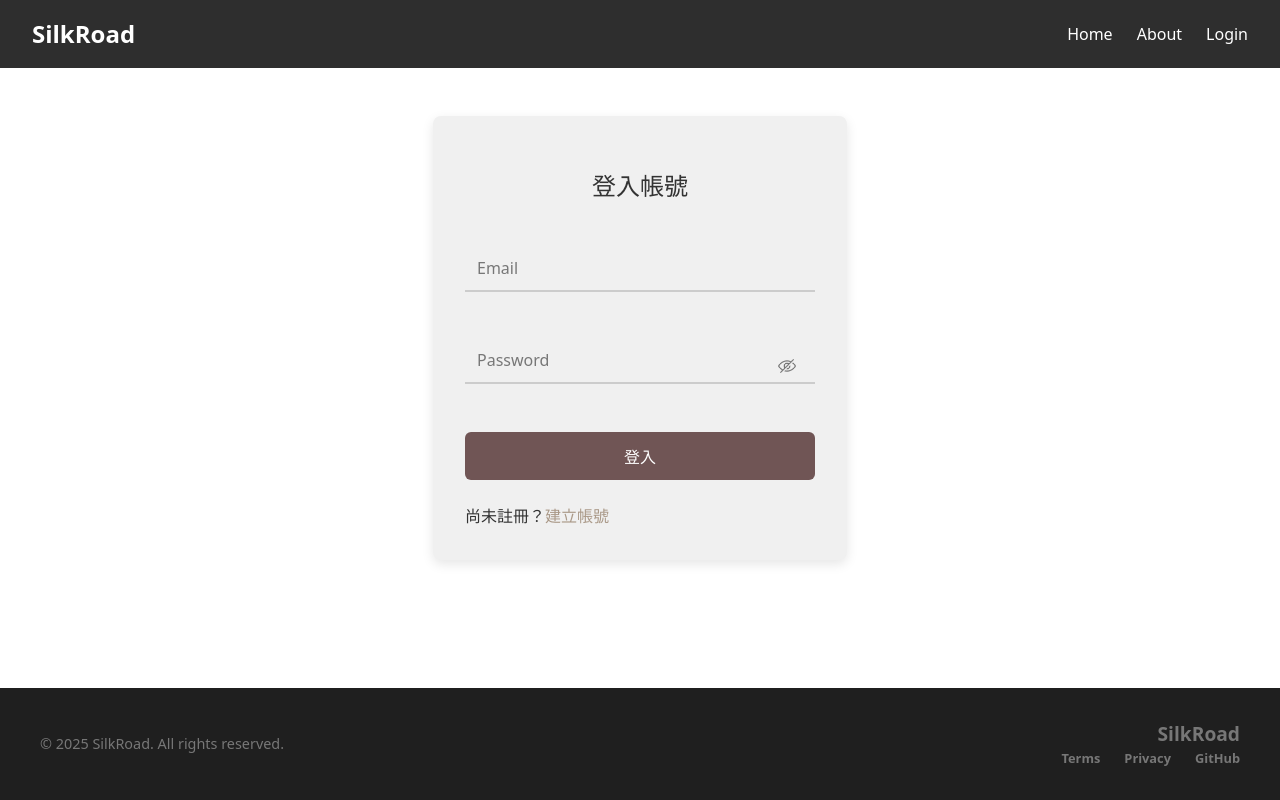
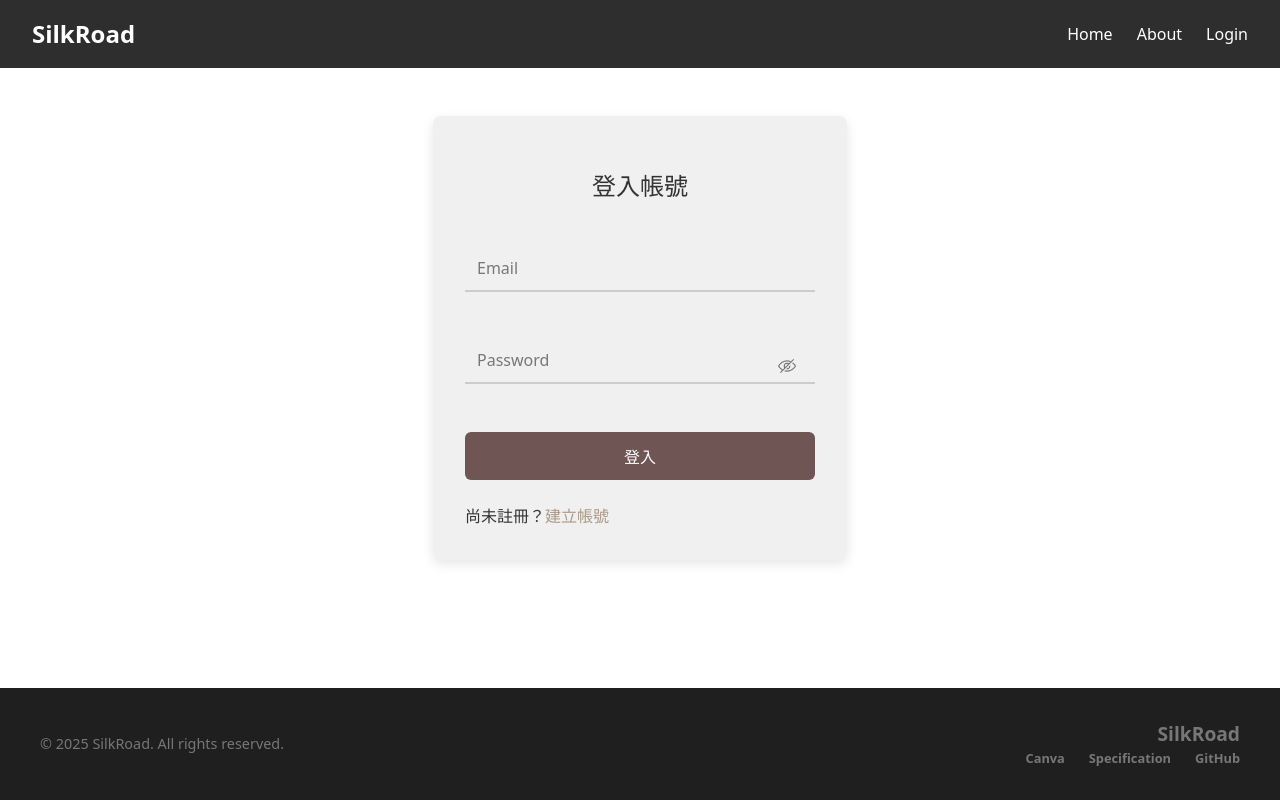
Before and after one commit to Sajuna94/SilkRoad, a React (Vite) app in the folder silkroad-frontend-react/: page /SilkRoad/login in a window 1280 px wide. Built offline with nearby package versions, Linux system fonts and the light colour scheme.

Commit message:
edit footer url

```diff
--- a/silkroad-frontend-react/src/layout/Footer.tsx
+++ b/silkroad-frontend-react/src/layout/Footer.tsx
@@ -12,9 +12,13 @@ export default function Footer() {
 				<div className={styles.right}>
 					<div className={styles.brand}>SilkRoad</div>
 					<nav className={styles.links}>
-						<Link to="/terms">Terms</Link>
-						<Link to="/privacy">Privacy</Link>
-						<a href="https://github.com" target="_blank" rel="noopener noreferrer">
+						<a href="https://www.canva.com/design/DAG2srcWvXg/sBX9HgzAxDytv1BVgdnE_A/edit" target="_blank" rel="noopener noreferrer">
+							Canva
+						</a>
+						<a href="https://onedrive.live.com/personal/8a32e11b977cc753/_layouts/15/Doc.aspx?sourcedoc=%7B4f676aaa-a9d4-495d-84c6-f2819ef5ef35%7D&action=default&redeem=aHR0cHM6Ly8xZHJ2Lm1zL3cvYy84YTMyZTExYjk3N2NjNzUzL0VhcHFaMF9VcVYxSmhNYnlnWjcxN3pVQlh2ZlhVRGlrMExEdHJaaVlrU3k1cmc_ZT1sc0dTdGc&slrid=80e9d2a1-608b-0000-098f-f6b193ee6ac8&originalPath=aHR0cHM6Ly8xZHJ2Lm1zL3cvYy84YTMyZTExYjk3N2NjNzUzL0VhcHFaMF9VcVYxSmhNYnlnWjcxN3pVQlh2ZlhVRGlrMExEdHJaaVlrU3k1cmc_cnRpbWU9S3dEdkV1d1Qza2c&CID=f4694c94-c31c-4b88-8533-e69d448a5778&_SRM=0:G:38" target="_blank" rel="noopener noreferrer">
+							Specification
+						</a>
+						<a href="https://github.com/Sajuna94/SilkRoad" target="_blank" rel="noopener noreferrer">
 							GitHub
 						</a>
 					</nav>
```
